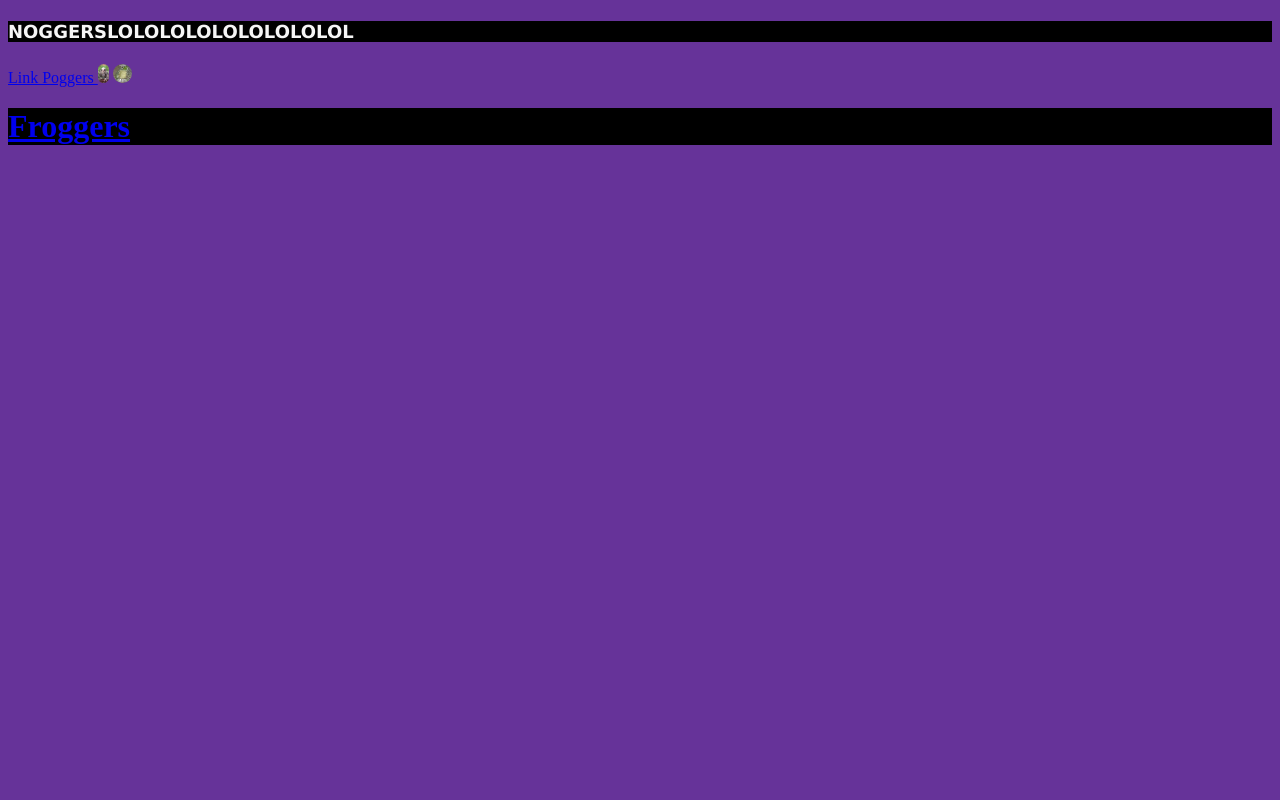
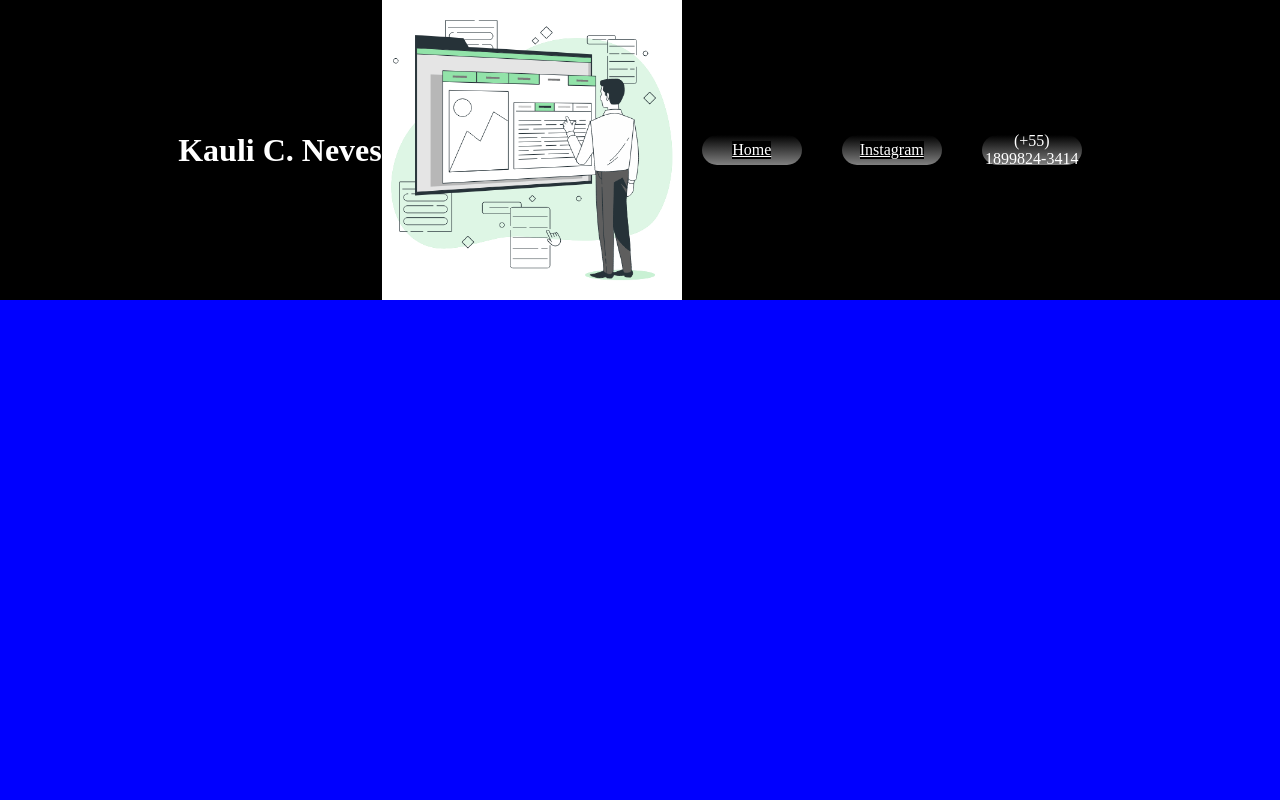
Before and after one commit to kaulineves/pasta-de-aula-compartilhamento-de-cod, a PHP site: page / in a window 1280 px wide. Run offline with PHP 8.4, Linux system fonts and the light colour scheme.

Commit message:
Add files via upload

```diff
--- a/index.html
+++ b/index.html
@@ -1,20 +1,43 @@
 <!DOCTYPE html>
-<html lang="en">
+<html lang="pt-br">
 <head>
     <meta charset="UTF-8">
     <meta http-equiv="X-UA-Compatible" content="IE=edge">
     <meta name="viewport" content="width=device-width, initial-scale=1.0">
-    <title>Exemplo kaule</title>
+    <title>Kauli's Home</title>
     <link rel="stylesheet" href="style.css">
 </head>
 <body>
-    <h1><p>
-     NOGGERSLOLOLOLOLOLOLOLOLOL
-    </p></h1>
-    <a href="https://music.youtube.com/watch?v=fT2LBOUIdv8&list=RDAMVMfT2LBOUIdv8">Link Poggers </a>
-    <img src="imgk.png" alt="">
-    <img src="img.jpg" alt="">
-   <h1> <a href="img-removebg-preview.png"> Froggers</a></h1>
-    <a href=""></a>
+    <header class="cabecalho">
+    <h1>Kauli C. Neves</h1>
+    <img src="Information tab (1).gif" alt="">
+
+    <ul>
+        <li>
+            <a href="file:///D:/pasta-de-aula-compartilhamento-de-cod-main/kaulie2908/index.html">Home</a>
+        </li>
+
+        <li>
+            <a href="https://www.instagram.com/kauli.neves/"> Instagram</a>
+        </li>
+
+        <li>
+            (+55) 1899824-3414
+        </li>
+    </ul>
+
+</header>
+
+<main>
+   <section class="baner"></section>
+   <section class="local"></section>
+   <section class="telefone"></section>
+</main>
+
+<footer>
+
+</footer>
+
+
 </body>
 </html>
--- a/style.css
+++ b/style.css
@@ -1,17 +1,43 @@
-body{
-    background-color:rebeccapurple;
+
+*{
+  background-color: black;color:white;
+  margin: 0;padding: 0;
 }
-h1 {
- color:whitesmoke;
- height: auto;
- background-color: black;
+
+header{
+  background-color:black;
+  height: 300px;
+  display: flex;
+  justify-content: center;
+  align-items: center;
+  text-align: center;
 }
-p {
-    font-size: large;
-    font-family: Verdana, Geneva, Tahoma, sans-serif;
-    background-color: black;
+header ul{
+  list-style: none;
+  display: flex;
+  flex-wrap: wrap;
+  justify-content: center;
+  align-items: center;
+  text-align: center;
 }
-img{
-    border-radius: 10px;
-    height: 19px;
+header ul li{
+  display: flex;
+  margin: 20px;
+  background-image: linear-gradient(black,grey);
+  border-radius: 40px;
+  width: 100px;
+  height: 30px;
+  justify-content: center;
+  align-items: center;
+  text-align: center;
 }
+header img{
+  height: 100%;
+  display: flex;
+  width: auto;
+}
+.baner{
+  background-color: blue;
+  height: 500px;
+
+}
```
Also changed, not shown: Information tab (1).gif (added), kau.png (added).
